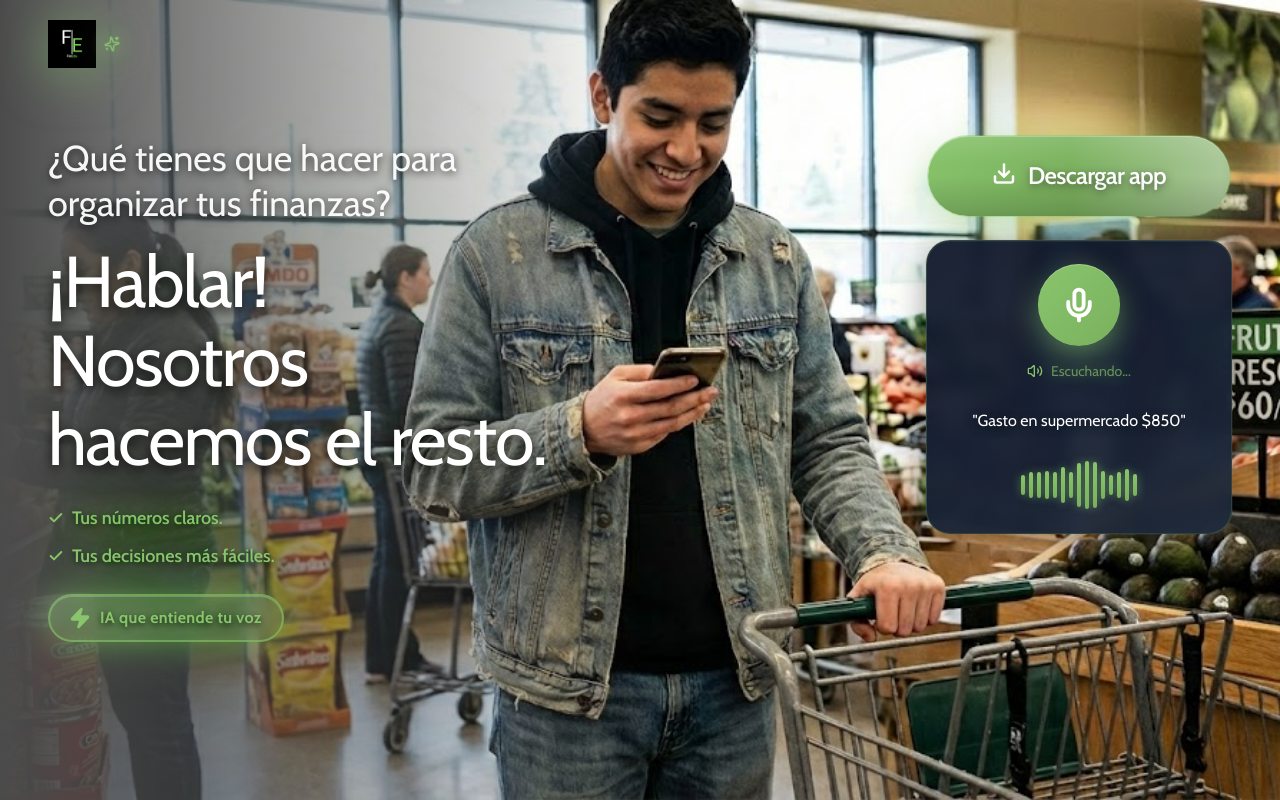
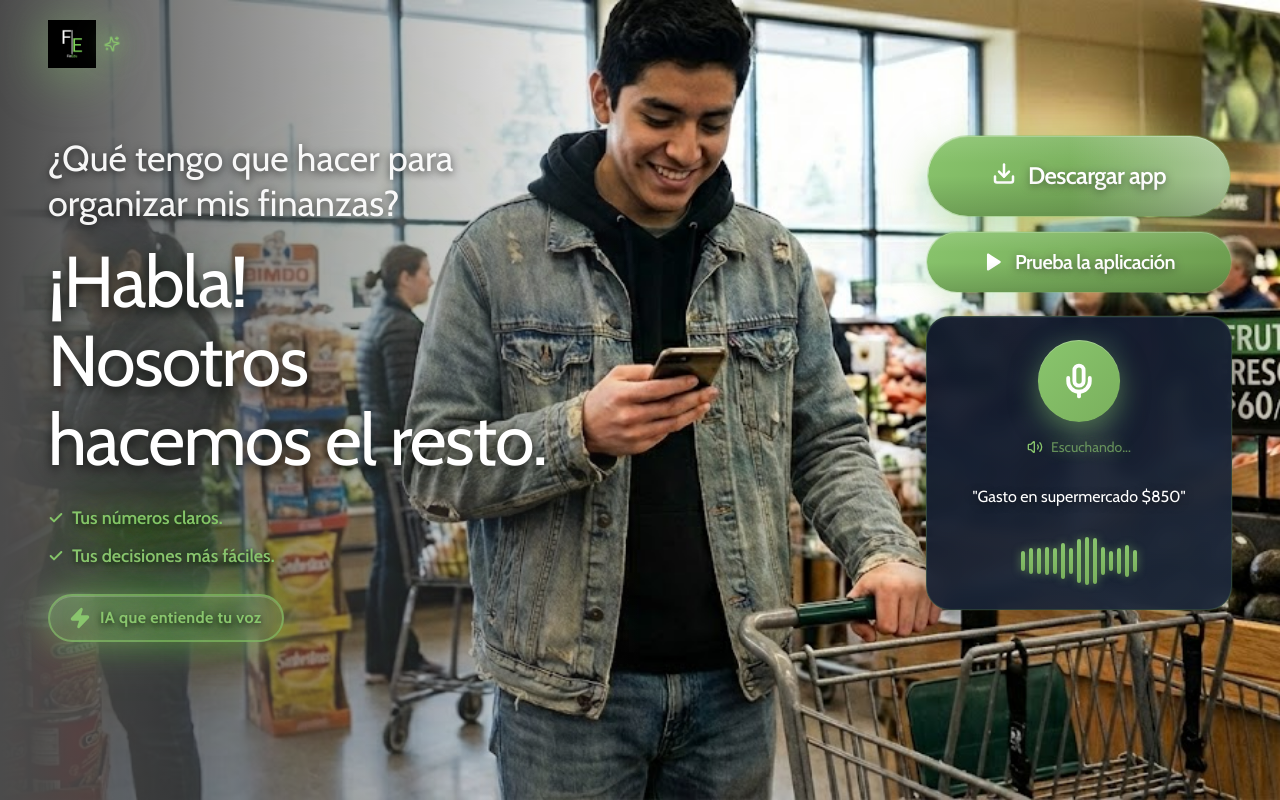
Before and after one commit to VegaPunk20016/landingPage, a React (Vite) app: page / in a window 1280 px wide. Built offline with nearby package versions, Linux system fonts and the light colour scheme.

Commit message:
subir apk

```diff
--- a/src/App.tsx
+++ b/src/App.tsx
@@ -57,8 +57,8 @@ export default function App() {
                 textShadow: '0 2px 8px rgba(0, 0, 0, 0.7), 0 0 20px rgba(255, 255, 255, 0.1)'
               }}
             >
-              ¿Qué tienes que hacer para<br/>
-              organizar tus finanzas?
+              ¿Qué tengo que hacer para<br />
+              organizar mis finanzas?
             </motion.p>
 
             {/* Hero Headline */}
@@ -86,7 +86,7 @@ export default function App() {
                   textShadow: '0 4px 12px rgba(0, 0, 0, 0.8), 0 0 40px rgba(137, 197, 109, 0.15)'
                 }}
               >
-                ¡Hablar!
+                ¡Habla!
               </motion.span>
               <span
                 className="block"
--- a/src/components/DownloadButton.tsx
+++ b/src/components/DownloadButton.tsx
@@ -1,12 +1,21 @@
 import { Download } from 'lucide-react';
 import { motion } from 'motion/react';
+import { Play } from 'lucide-react';
 
 export function DownloadButton() {
   const handleClick = () => {
     window.open('https://play.google.com/store/apps/details?id=com.finedu.app', '_blank');
   };
 
+  const handleTryApp = () => {
+    // Aquí puedes agregar la lógica para probar la aplicación
+    // Por ejemplo, abrir una demo o versión web
+    console.log('Probando la aplicación...');
+  };
+
   return (
+    <div className="flex flex-col items-center gap-4">
+      {/* Botón principal de descarga */}
       <motion.button
         className="relative group"
         whileHover={{ scale: 1.03 }}
@@ -95,5 +104,59 @@ export function DownloadButton() {
           />
         </motion.div>
       </motion.button>
+
+      {/* Botón secundario "Prueba la aplicación" */}
+      <motion.button
+        className="relative group"
+        whileHover={{ scale: 1.03 }}
+        whileTap={{ scale: 0.98 }}
+        onClick={handleTryApp}
+        initial={{ opacity: 0, y: 20 }}
+        animate={{ opacity: 1, y: 0 }}
+        transition={{ duration: 0.6, delay: 0.2 }}
+      >
+        {/* Glow effect */}
+        <motion.div
+          className="absolute -inset-2 rounded-full opacity-0 group-hover:opacity-100 transition-opacity duration-300"
+          style={{
+            background: 'radial-gradient(circle, rgba(137, 197, 109, 0.3) 0%, rgba(137, 197, 109, 0.1) 50%, transparent 70%)',
+            filter: 'blur(20px)'
+          }}
+        />
+
+        {/* Main button */}
+        <div
+          className="relative px-10 py-3 sm:px-12 sm:py-3.5 md:px-14 md:py-4 rounded-full shadow-lg overflow-hidden"
+          style={{
+            background: 'linear-gradient(135deg, #89C56D 0%, #7AB05D 50%, #6B9A4D 100%)',
+            boxShadow: '0 6px 25px rgba(137, 197, 109, 0.3), 0 0 0 1px rgba(137, 197, 109, 0.3), inset 0 1px 0 rgba(255, 255, 255, 0.2)'
+          }}
+        >
+          {/* Button content */}
+          <div className="relative flex items-center justify-center gap-2 sm:gap-2.5 md:gap-3">
+            <Play className="w-4 h-4 sm:w-4 sm:h-4 md:w-5 md:h-5 text-white" strokeWidth={2.5} fill="currentColor" />
+            <span
+              className="text-white text-base sm:text-lg md:text-xl tracking-tight"
+              style={{
+                textShadow: '0 2px 8px rgba(0, 0, 0, 0.5), 0 0 20px rgba(255, 255, 255, 0.2)',
+                fontWeight: 600
+              }}
+            >
+              Prueba la aplicación
+            </span>
+          </div>
+
+          {/* Bottom gradient accent */}
+          <div
+            className="absolute bottom-0 left-0 right-0 h-1/2 bg-gradient-to-t from-black/15 to-transparent pointer-events-none"
+          />
+
+          {/* Top highlight */}
+          <div
+            className="absolute top-0 left-0 right-0 h-1/3 bg-gradient-to-b from-white/10 to-transparent pointer-events-none"
+          />
+        </div>
+      </motion.button>
+    </div>
   );
 }
--- a/src/index.css
+++ b/src/index.css
@@ -893,6 +893,11 @@
     opacity: 0;
   }
 
+  .shadow-lg {
+    --tw-shadow: 0 10px 15px -3px var(--tw-shadow-color, #0000001a), 0 4px 6px -4px var(--tw-shadow-color, #0000001a);
+    box-shadow: var(--tw-inset-shadow), var(--tw-inset-ring-shadow), var(--tw-ring-offset-shadow), var(--tw-ring-shadow), var(--tw-shadow);
+  }
+
   .shadow-xl {
     --tw-shadow: 0 20px 25px -5px var(--tw-shadow-color, #0000001a), 0 8px 10px -6px var(--tw-shadow-color, #0000001a);
     box-shadow: var(--tw-inset-shadow), var(--tw-inset-ring-shadow), var(--tw-ring-offset-shadow), var(--tw-ring-shadow), var(--tw-shadow);
@@ -959,6 +964,12 @@
   }
 
   @media (width >= 40rem) {
+    .sm\:h-4 {
+      height: calc(var(--spacing) * 4);
+    }
+  }
+
+  @media (width >= 40rem) {
     .sm\:h-5 {
       height: calc(var(--spacing) * 5);
     }
@@ -989,6 +1000,12 @@
   }
 
   @media (width >= 40rem) {
+    .sm\:w-4 {
+      width: calc(var(--spacing) * 4);
+    }
+  }
+
+  @media (width >= 40rem) {
     .sm\:w-5 {
       width: calc(var(--spacing) * 5);
     }
@@ -1039,6 +1056,12 @@
   @media (width >= 40rem) {
     .sm\:px-12 {
       padding-inline: calc(var(--spacing) * 12);
+    }
+  }
+
+  @media (width >= 40rem) {
+    .sm\:py-3\.5 {
+      padding-block: calc(var(--spacing) * 3.5);
     }
   }
 
@@ -1059,6 +1082,13 @@
     .sm\:text-5xl {
       font-size: var(--text-5xl);
       line-height: var(--tw-leading, var(--text-5xl--line-height));
+    }
+  }
+
+  @media (width >= 40rem) {
+    .sm\:text-lg {
+      font-size: var(--text-lg);
+      line-height: var(--tw-leading, var(--text-lg--line-height));
     }
   }
 
@@ -1315,6 +1345,12 @@
   }
 
   @media (width >= 48rem) {
+    .md\:px-14 {
+      padding-inline: calc(var(--spacing) * 14);
+    }
+  }
+
+  @media (width >= 48rem) {
     .md\:px-16 {
       padding-inline: calc(var(--spacing) * 16);
     }
@@ -1323,6 +1359,12 @@
   @media (width >= 48rem) {
     .md\:py-2\.5 {
       padding-block: calc(var(--spacing) * 2.5);
+    }
+  }
+
+  @media (width >= 48rem) {
+    .md\:py-4 {
+      padding-block: calc(var(--spacing) * 4);
     }
   }
 
@@ -1389,6 +1431,13 @@
     .md\:text-sm {
       font-size: var(--text-sm);
       line-height: var(--tw-leading, var(--text-sm--line-height));
+    }
+  }
+
+  @media (width >= 48rem) {
+    .md\:text-xl {
+      font-size: var(--text-xl);
+      line-height: var(--tw-leading, var(--text-xl--line-height));
     }
   }
 
```
Also changed, not shown: src/Attributions.md (added, +3 -0 lines), src/guidelines/Guidelines.md (added, +61 -0 lines). Lines whose indentation alone changed are shown as unchanged.
